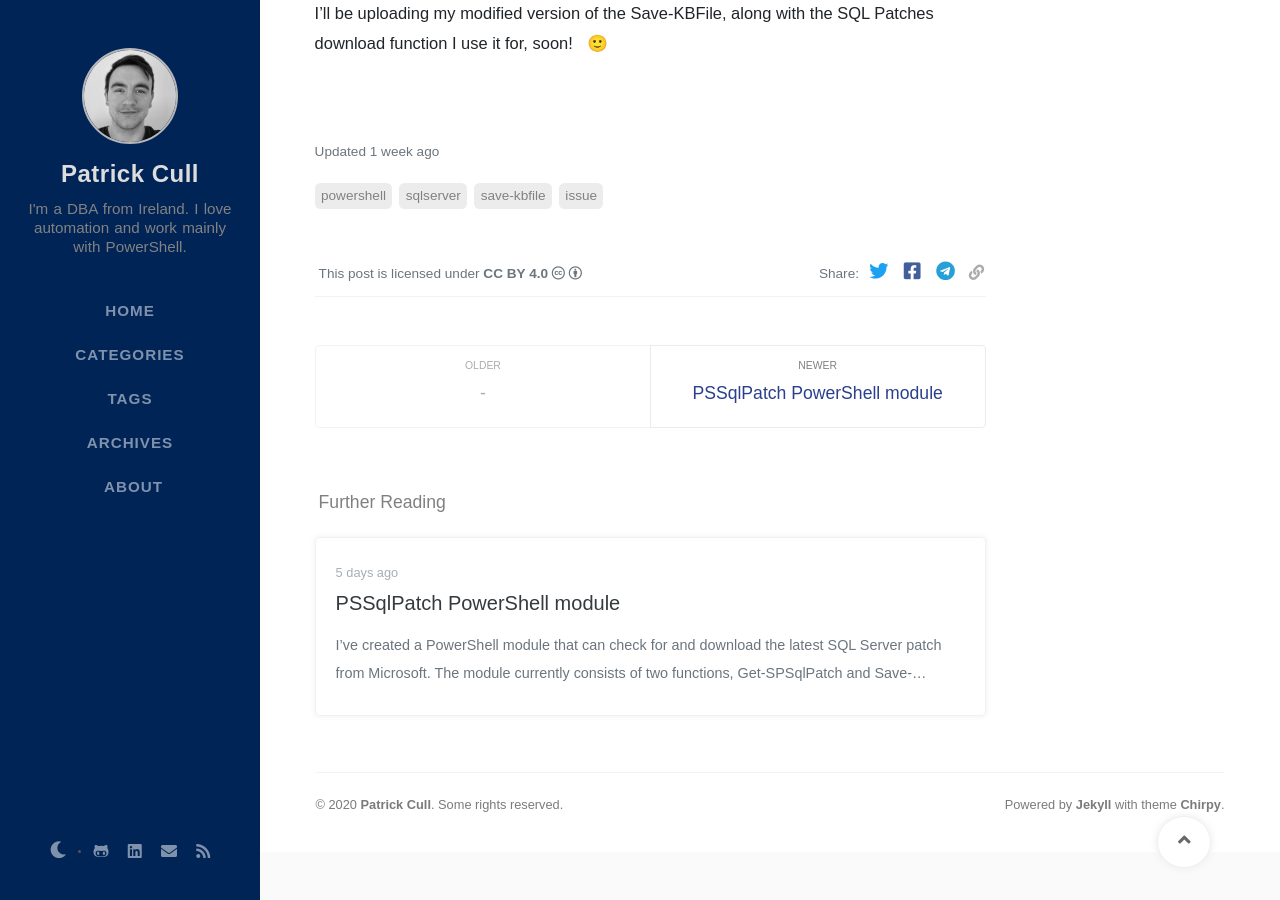
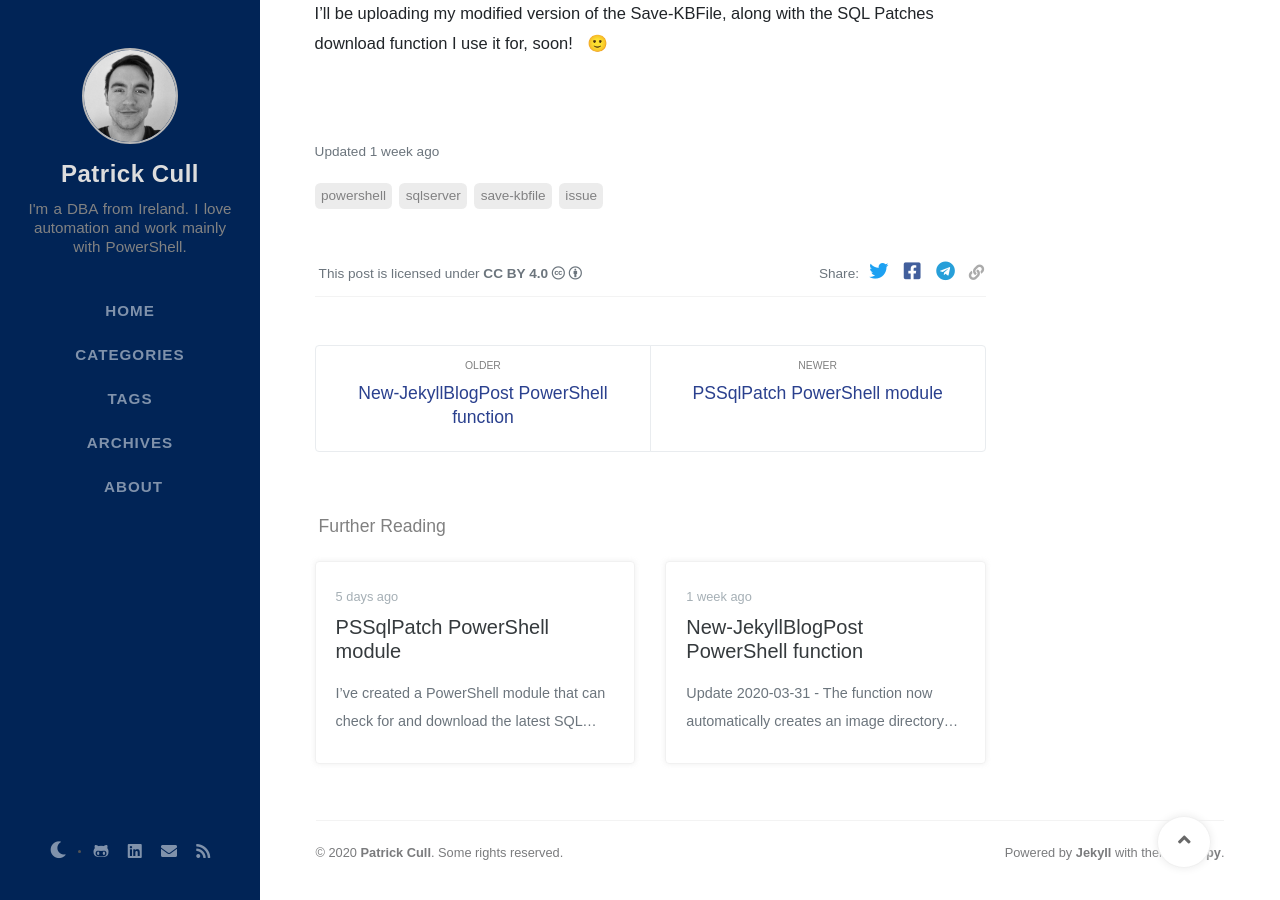
Before and after one commit to paddycull/paddycull.github.io, a Jekyll site: the page built from _posts/2020-03-20-Issue with Save-KBFile function.md, in a window 1280 px wide and 900 px high, scrolled down 2004 px. Built offline with Jekyll 4.4.1, drawn with Linux system fonts in a browser that asks for light colours; nearby versions of some CDN libraries; emoji names are drawn with the system emoji font; some web fonts are replaced; comment, search, counter and statistics services are not loaded; a file with an impossible date is left out.

Commit message:
Update 2020-03-17-New-JekyllBlogPost PowerShell function.md

```diff
--- a/_posts/2020-03-17-New-JekyllBlogPost PowerShell function.md
+++ b/_posts/2020-03-17-New-JekyllBlogPost PowerShell function.md
@@ -1,15 +1,12 @@
 ---
 layout: post
 title: New-JekyllBlogPost PowerShell function
-date: {}
-categories:
-  - PowerShell
-  - Jekyll
-tags:
-  - automation
+date: 2020-03-17 19:50:24
+categories: [PowerShell, Jekyll]
+tags: [automation]
 comments: true
 seo:
-  date_modified: '2020-03-19 09:47:42 +0000'
+  date_modified: '2020-03-31 09:47:42 +0000'
 published: true
 ---
 *Update 2020-03-31 - The function now automatically creates an image directory and variable for all new posts. Details below.*
```
